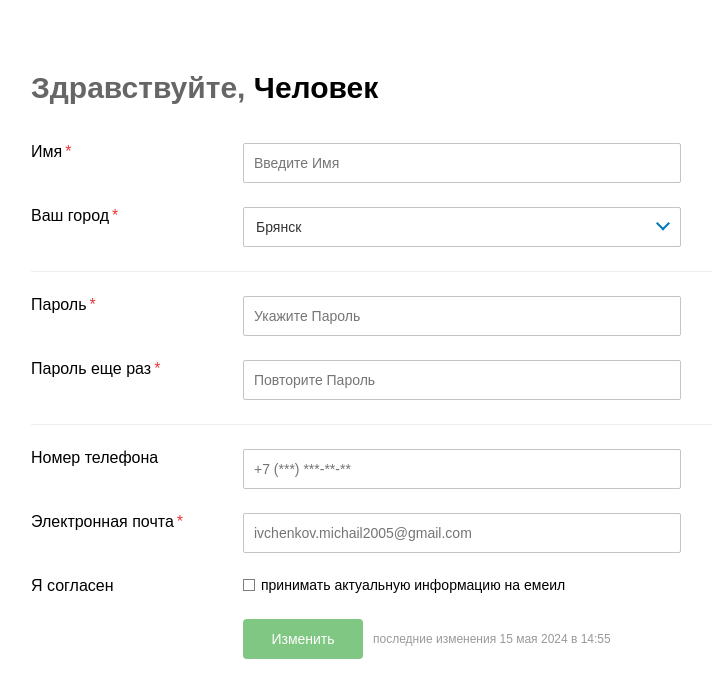
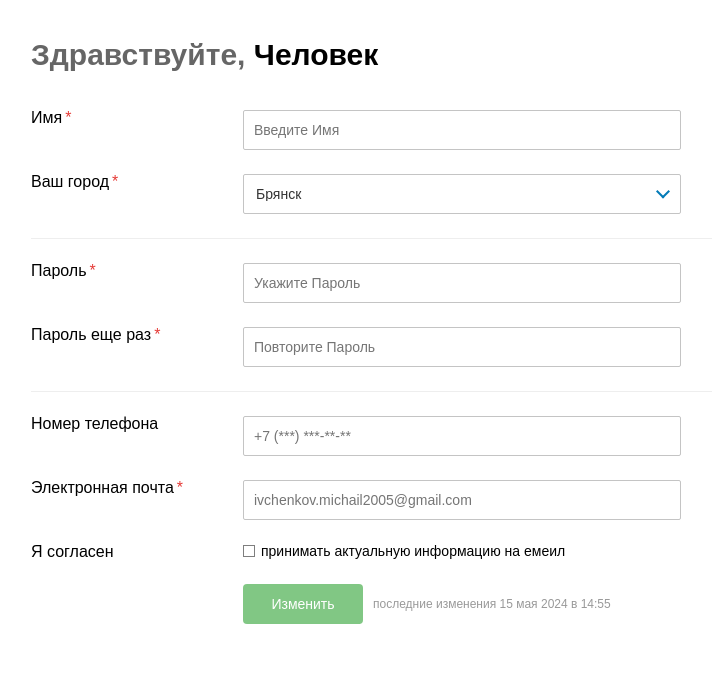
Before and after one commit to Ivchenkov-Michail/form-test, a Next.js app: page / in a window 1280 px wide. Shown: the top 698 px of the page, without its empty margins (149-861 px from the left). Built offline with nearby package versions, Linux system fonts and the light colour scheme.

Commit message:
config(styles): add reset css

```diff
--- a/app/globals.scss
+++ b/app/globals.scss
@@ -1,3 +1,134 @@
+html,
+body,
+div,
+span,
+applet,
+object,
+iframe,
+h1,
+h2,
+h3,
+h4,
+h5,
+h6,
+p,
+blockquote,
+pre,
+a,
+abbr,
+acronym,
+address,
+big,
+cite,
+code,
+del,
+dfn,
+em,
+img,
+ins,
+kbd,
+q,
+s,
+samp,
+small,
+strike,
+strong,
+sub,
+sup,
+tt,
+var,
+b,
+u,
+i,
+center,
+dl,
+dt,
+dd,
+ol,
+ul,
+li,
+fieldset,
+form,
+label,
+legend,
+table,
+caption,
+tbody,
+tfoot,
+thead,
+tr,
+th,
+td,
+article,
+aside,
+canvas,
+details,
+embed,
+figure,
+figcaption,
+footer,
+header,
+hgroup,
+menu,
+nav,
+output,
+ruby,
+section,
+summary,
+time,
+mark,
+audio,
+video {
+  margin: 0;
+  padding: 0;
+  border: 0;
+  font-size: 100%;
+  font: inherit;
+  vertical-align: baseline;
+}
+
+/* HTML5 display-role reset for older browsers */
+article,
+aside,
+details,
+figcaption,
+figure,
+footer,
+header,
+hgroup,
+menu,
+nav,
+section {
+  display: block;
+}
+
 body {
   font-family: Arial, Helvetica, sans-serif;
+  line-height: 1;
 }
+
+ol,
+ul {
+  list-style: none;
+}
+
+blockquote,
+q {
+  quotes: none;
+}
+
+blockquote::before,
+blockquote::after,
+q::before,
+q::after {
+  content: "";
+  content: none;
+}
+
+table {
+  border-collapse: collapse;
+  border-spacing: 0;
+}
+input:focus {
+  outline: none;
+}
```
